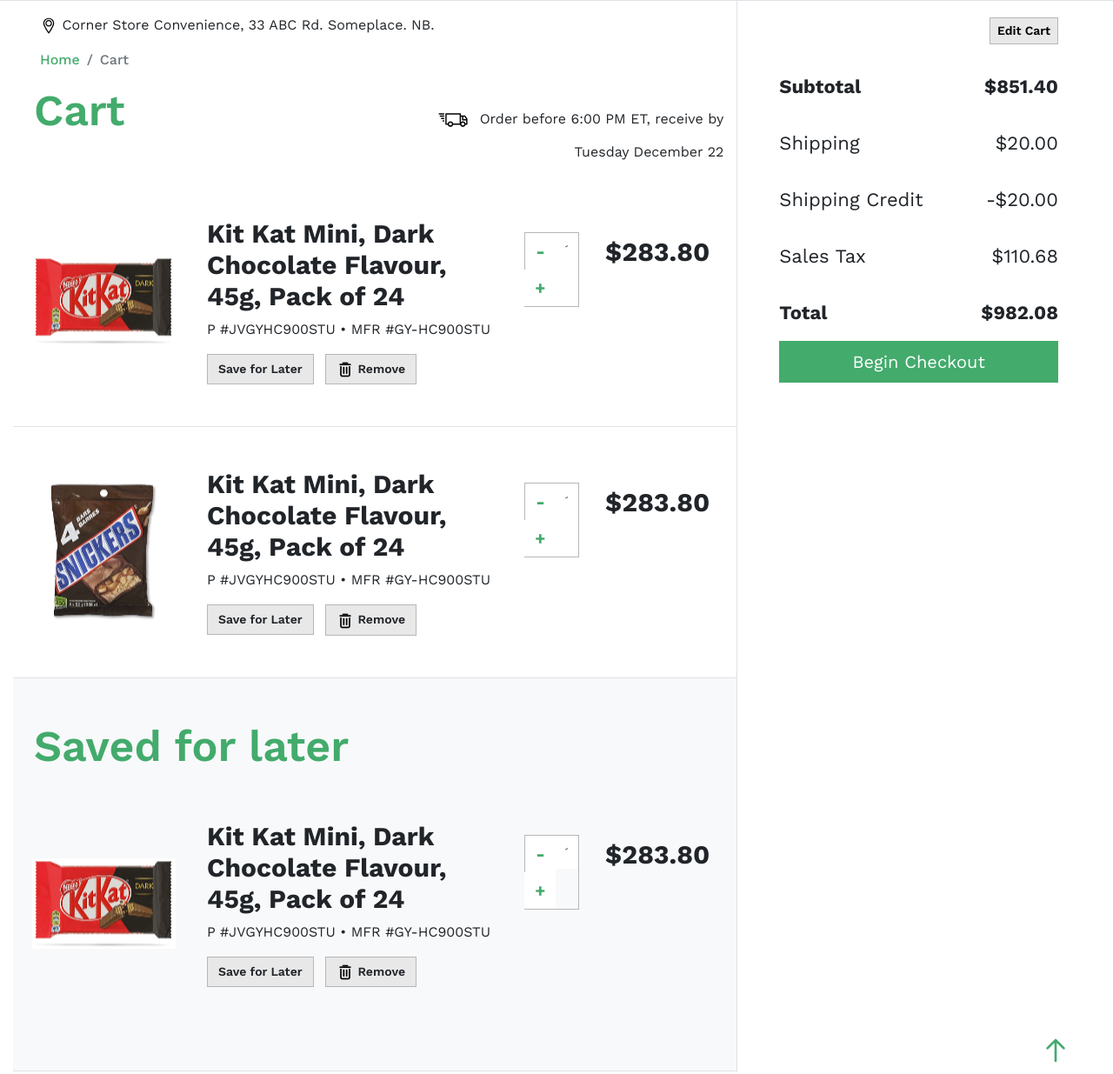
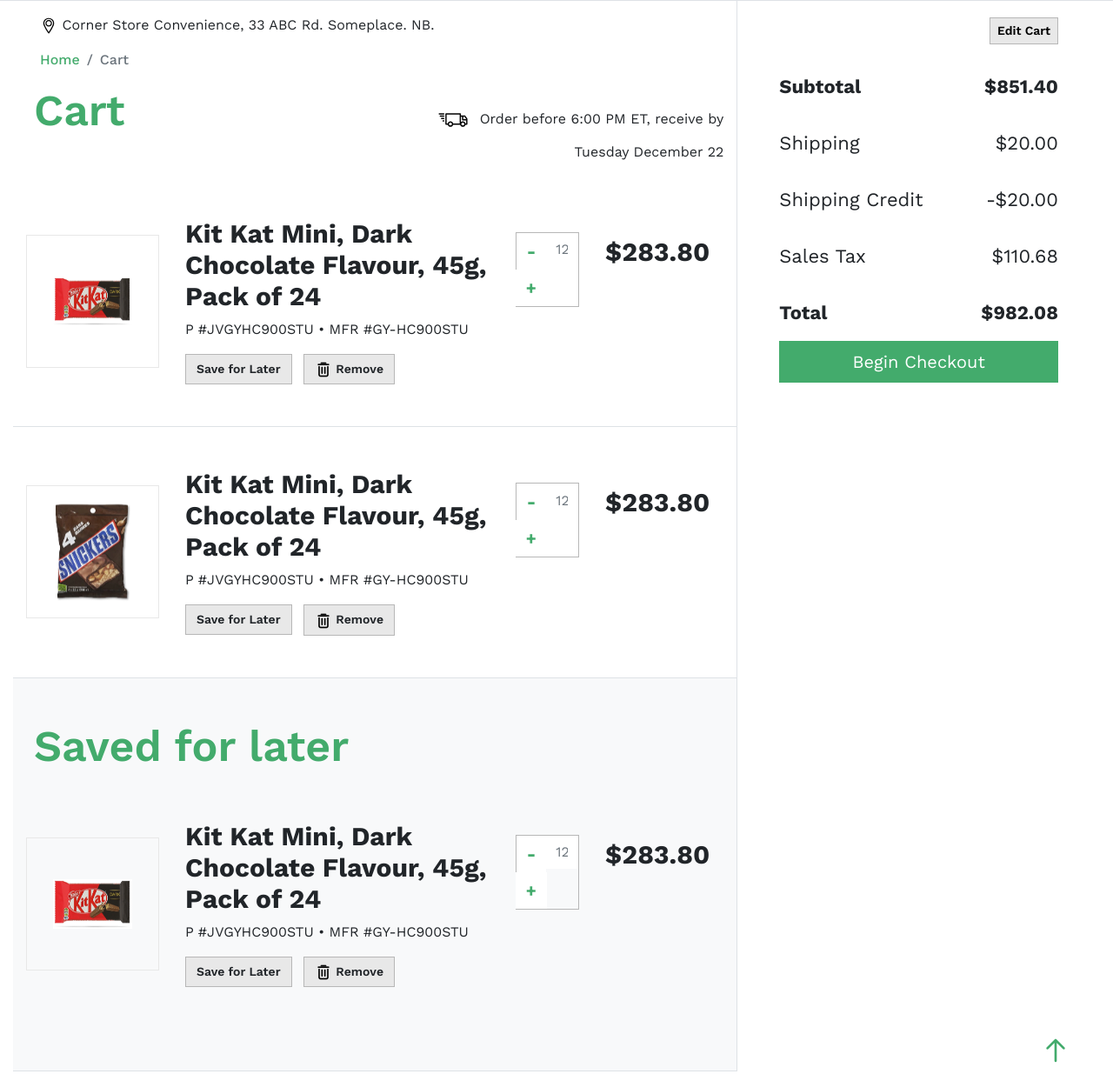
Before and after one commit to frontendvault/paygos, a plain HTML site: page purchasing-cart.html in a window 1280 px wide. Shown: the part 208-1443 px from the top of the page at 87% size. Drawn offline with nearby package versions, Linux system fonts and the light colour scheme.

Commit message:
border-items in checkout pages

```diff
--- a/purchasing-cart.html
+++ b/purchasing-cart.html
@@ -479,8 +479,10 @@
                 <div
                   class="row align-items-xl-center border-bottom py-3 py-md-5 bg-white"
                 >
-                  <div class="col-sm-4 text-center col-xl-3">
-                    <img src="images/kitkat.png" alt="" class="img-fluid" />
+                  <div class="col-sm-4 text-center col-xl-auto">
+                    <div class="border-item">
+                      <img src="images/kitkat.png" alt="" class="img-fluid" />
+                    </div>
                   </div>
                   <div class="col-sm-8 col-xl">
                     <div class="row">
@@ -539,8 +541,10 @@
                 <div
                   class="row align-items-xl-center border-bottom py-3 py-md-5 bg-white"
                 >
-                  <div class="col-sm-4 text-center col-xl-3">
-                    <img src="images/snickers.png" alt="" class="img-fluid" />
+                  <div class="col-sm-4 text-center col-xl-auto">
+                    <div class="border-item">
+                      <img src="images/snickers.png" alt="" class="img-fluid" />
+                    </div>
                   </div>
                   <div class="col-sm-8 col-xl">
                     <div class="row">
@@ -606,8 +610,14 @@
                   </div>
                   <div class="col-md-12">
                     <div class="row align-items-xl-center py-3 py-md-5">
-                      <div class="col-sm-4 text-center col-xl-3">
-                        <img src="images/kitkat.png" alt="" class="img-fluid" />
+                      <div class="col-sm-4 text-center col-xl-auto">
+                        <div class="border-item">
+                          <img
+                            src="images/kitkat.png"
+                            alt=""
+                            class="img-fluid"
+                          />
+                        </div>
                       </div>
                       <div class="col-sm-8 col-xl">
                         <div class="row">
```
Also changed, not shown: purchasing-checkout-confirmation.html (+12 -6 lines), purchasing-checkout-distributor-shift.html (+8 -4 lines), purchasing-checkout-mov-not-reached.html (+8 -4 lines).
